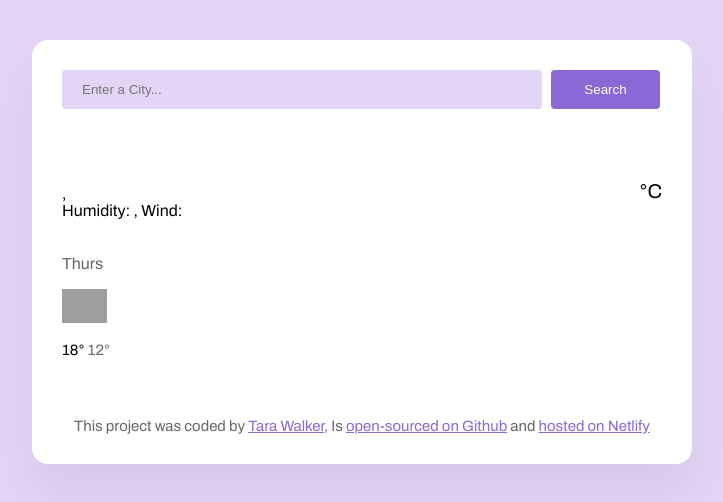
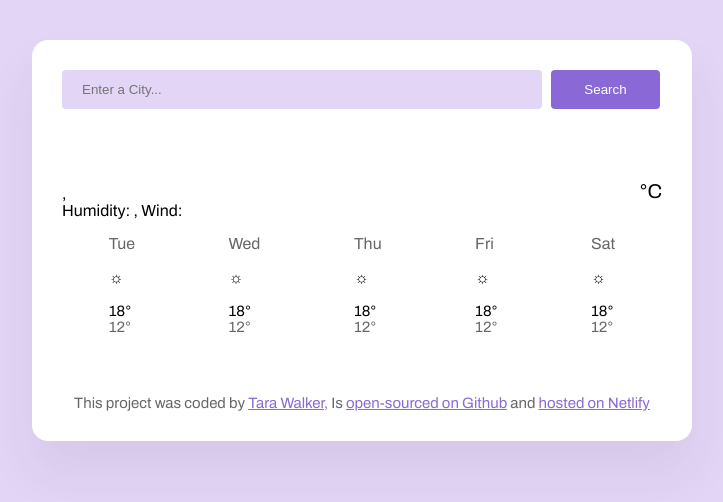
Before and after one commit to TaraWalk/Plus-Weather-App-Project, a plain HTML site: page index.html in a window 1280 px wide. Shown: the whole page, without its empty margins (278-1001 px from the left). Drawn offline with nearby package versions, Linux system fonts and the light colour scheme; no server answers; grey boxes are pictures that could not be loaded.

Commit message:
Updated JS, CSS and HTML code

```diff
--- a/index.html
+++ b/index.html
@@ -45,23 +45,8 @@
             <div class="weather-app-unit">°C</div>
           </div>
         </div>
-        <div class="weather-forecast">
-          <div class="row">
-            <div class="col-2">
-              <div class="weather-forecast-date">Thurs</div>
-              <br />
-              <img
-                src="http://shecodes-assets.s3.amazonaws.com/api/weather/icons/broken-clouds-day.png"
-                width="45px"
-              />
-              <div class="weather-forecast-temperature">
-                <br />
-                <span class="weather-forecast-temperature-maxi"> 18°</span>
-                <span class="weather-forecast-temperature-min"> 12°</span>
-              </div>
-            </div>
-          </div>
-        </div>
+        <div class="weather-forecast" id="forecast">
+
       </main>
 
       <footer>
--- a/src/index.js
+++ b/src/index.js
@@ -60,7 +60,6 @@ function displayForecast() {
     forecastHtml =
       forecastHtml +
       `
-       <div class="weather-forecast">
       <div class="weather-forecast-day">
         <div class="weather-forecast-date">${day}</div>
         <br />
@@ -69,6 +68,7 @@ function displayForecast() {
           <br />
           <div class="weather-forecast-temperature-maxi"> 18°</div>
           <div class="weather-forecast-temperature-min"> 12°</div>
+        </div>
       </div>
 `;
   });
--- a/src/style.css
+++ b/src/style.css
@@ -77,8 +77,8 @@ footer {
   color: rgba(0, 0, 0, 0.6);
 }
 .weather-forecast {
-  margin-top: 20px;
-  color: black;
+  display: flex;
+  justify-content: space-around;
 }
 .weather-forecast-date {
   font-size: 16px;
```
Lines whose indentation alone changed are shown as unchanged.
